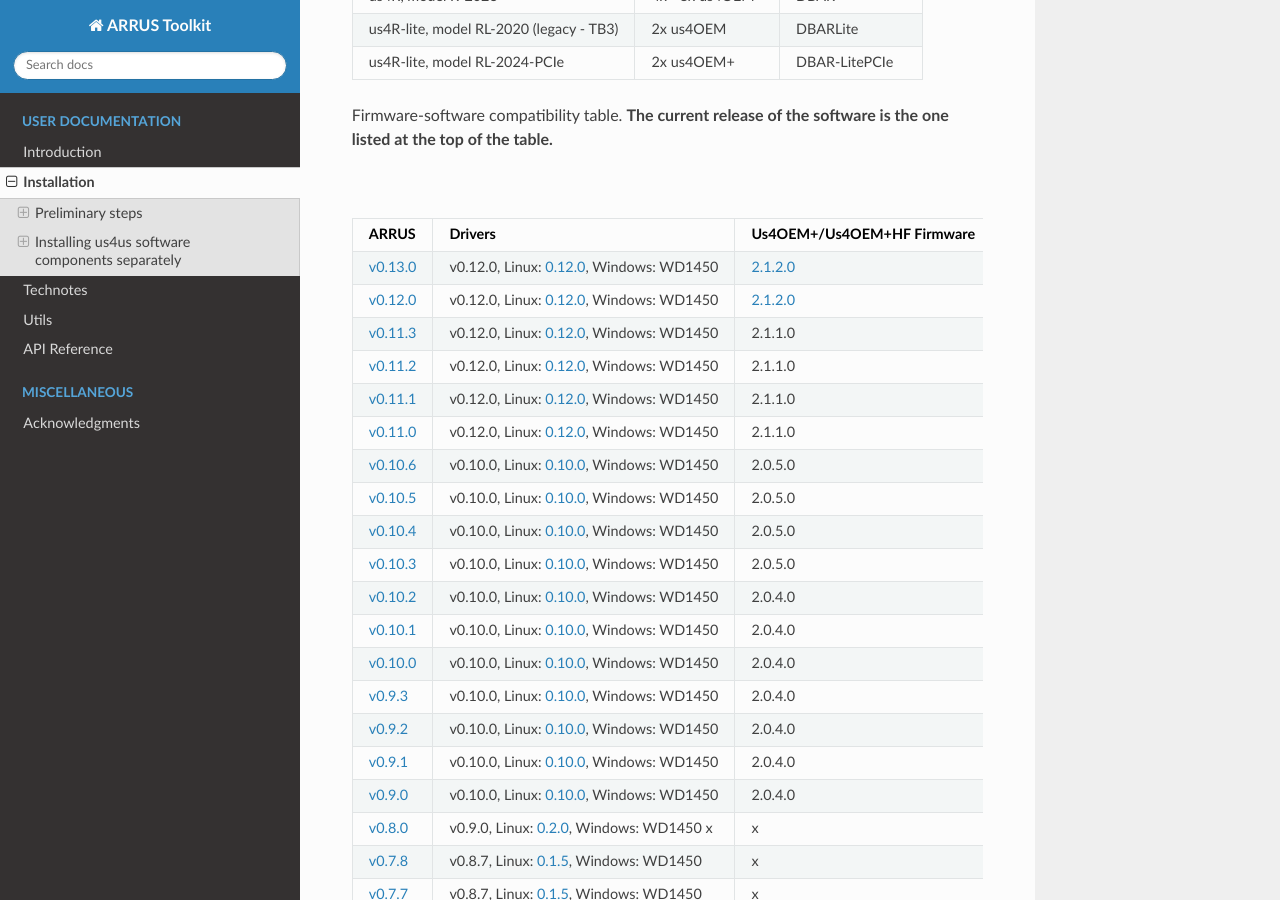
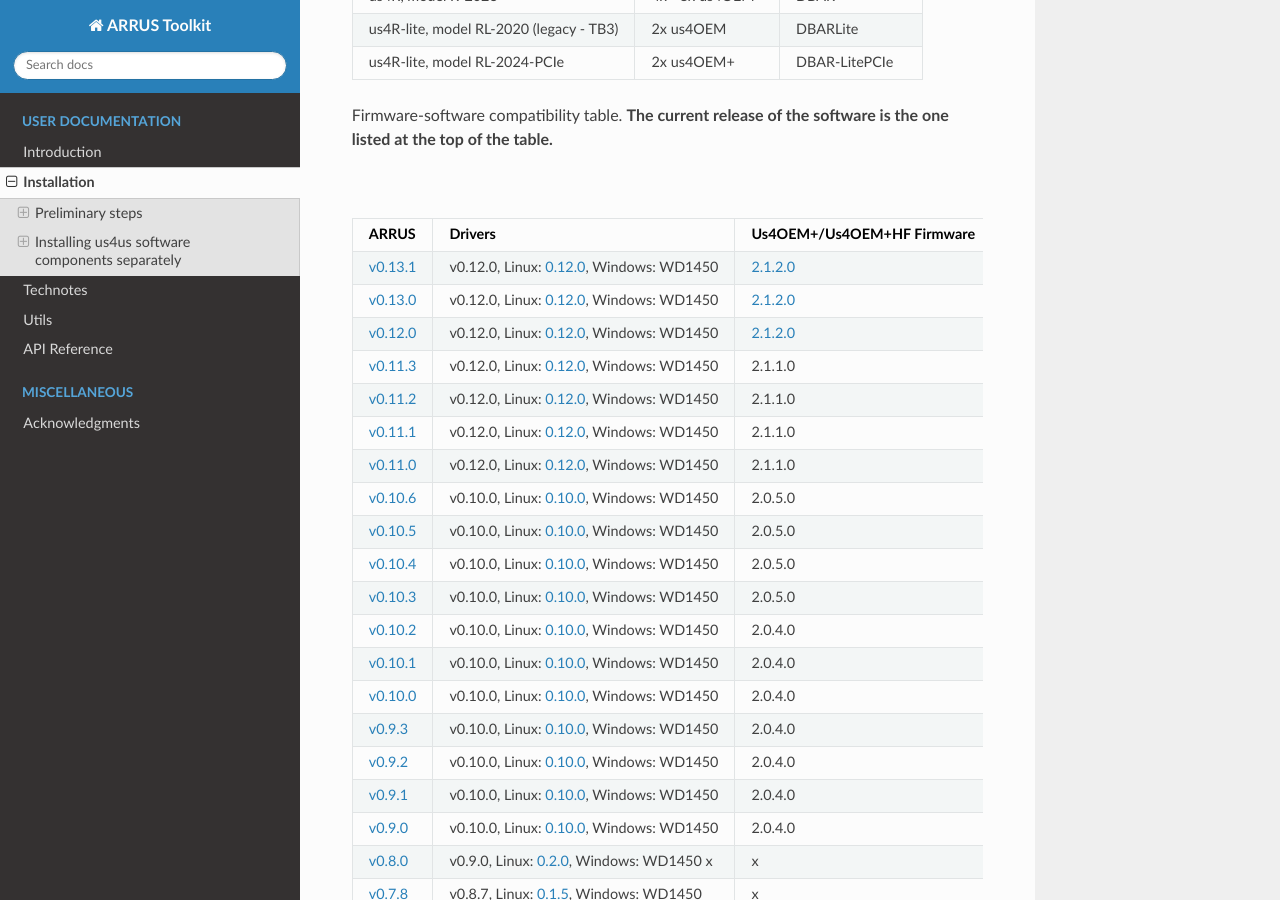
Before and after one commit to us4useu/arrus-toolkit, a Sphinx documentation site: the page built from docs/content/installation/index.rst, in a window 1280 px wide and 900 px high, scrolled down 4592 px. Built offline with Sphinx 7.4.7 and the Read the Docs theme 3.1.0, drawn with Linux system fonts in a browser that asks for light colours.

Commit message:
Version 0.13.1.

```diff
--- a/docs/content/installation/index.rst
+++ b/docs/content/installation/index.rst
@@ -171,6 +171,14 @@
      - DBAR-Lite-PCIe Firmware
      - DBAR Firmware
      - CUDA
+   * - `v0.13.1 <https://github.com/us4useu/arrus/releases/tag/v0.13.1>`__
+     - v0.12.0, Linux: `0.12.0 <https://github.com/us4useu/us4r-drivers/releases/download/v0.12.0/us4r-lkm-v0.12.0.run>`__, Windows: WD1450
+     - `2.1.2.0 <https://github.com/us4useu/us4r-drivers/releases/tag/v0.13.0>`__
+     - 1.0.1.0, TX: a
+     - 0x243a5479
+     - 1.0.x-1.2.0
+     - 0x705c9732/0xc34eafc3/0xa0ef96f2
+     - 10.1-12.2
    * - `v0.13.0 <https://github.com/us4useu/arrus/releases/tag/v0.13.0>`__
      - v0.12.0, Linux: `0.12.0 <https://github.com/us4useu/us4r-drivers/releases/download/v0.12.0/us4r-lkm-v0.12.0.run>`__, Windows: WD1450
      - `2.1.2.0 <https://github.com/us4useu/us4r-drivers/releases/tag/v0.13.0>`__
```
